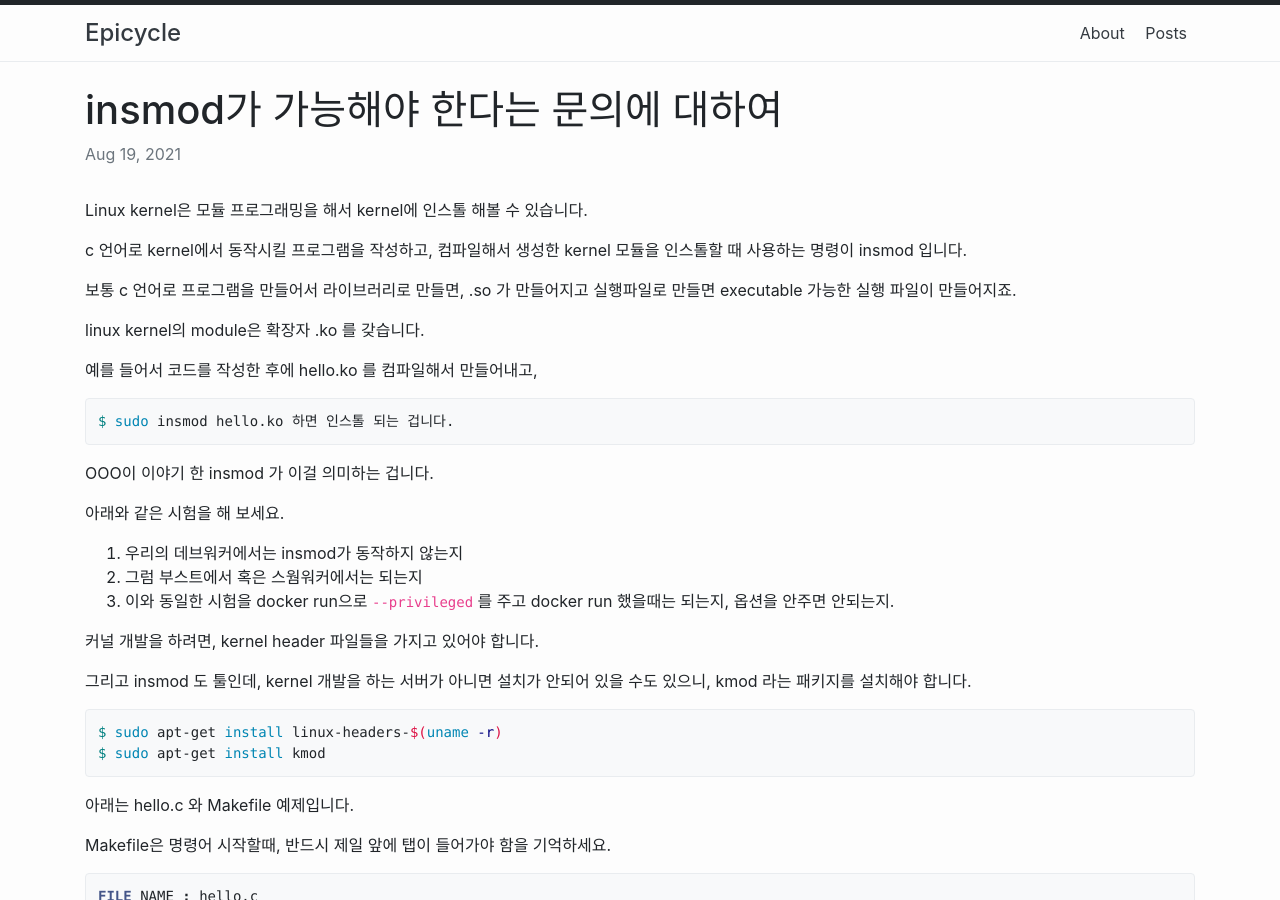
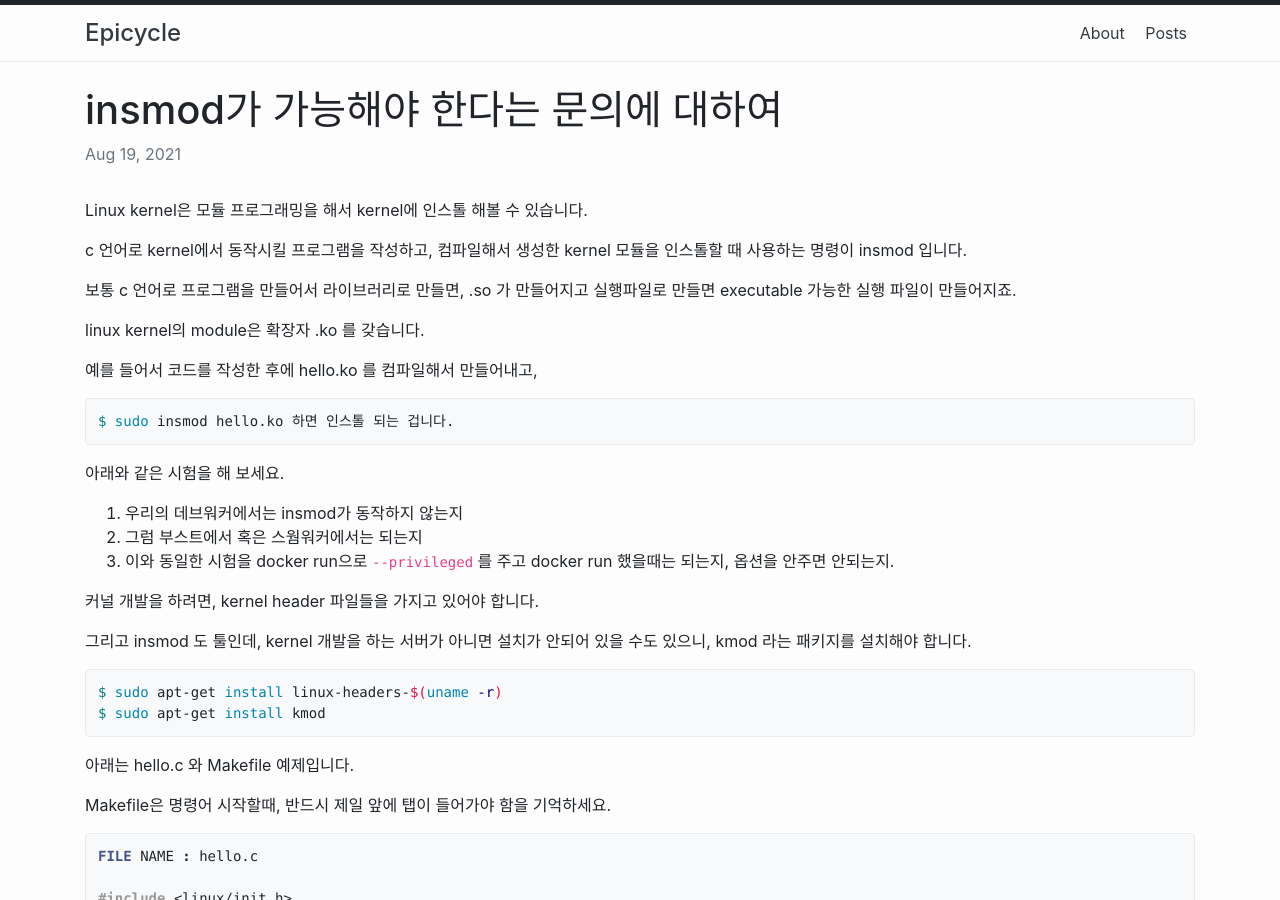
Before and after one commit to pseudocerasus/pseudocerasus.github.io, a Jekyll site: the page built from _posts/2021-08-19-about-insmod.markdown, in a window 1280 px wide and 900 px high. Built offline with Jekyll 4.4.1, drawn with Linux system fonts in a browser that asks for light colours.

Commit message:
minor update insmod post

````diff
--- a/_posts/2021-08-19-about-insmod.markdown
+++ b/_posts/2021-08-19-about-insmod.markdown
@@ -16,8 +16,6 @@ linux kernel의 module은 확장자 .ko 를 갖습니다.
 ```bash
 $ sudo insmod hello.ko 하면 인스톨 되는 겁니다.
 ```
-
-OOO이 이야기 한 insmod 가 이걸 의미하는 겁니다.
 
 아래와 같은 시험을 해 보세요.
 
````
